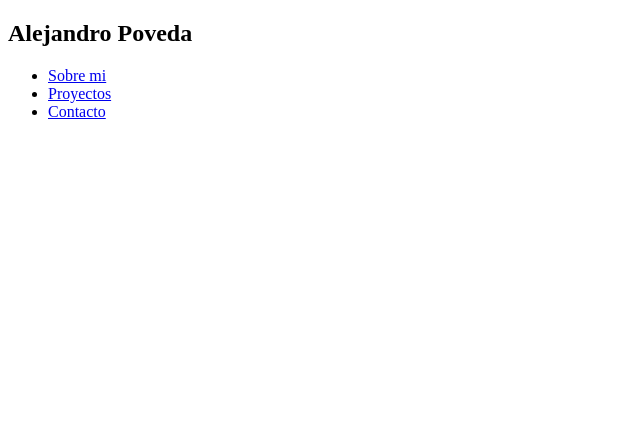
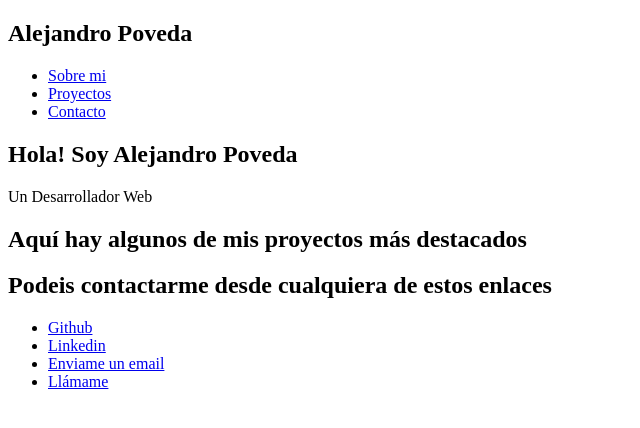
Before and after one commit to alejandropovedabisquert/freeCodeCamp, a plain HTML site: page Build a Personal Portfolio Page/index.html in a window 1280 px wide. Shown: the whole page, without its empty margins (0-640 px from the left). Drawn offline with Linux system fonts and the light colour scheme.

Commit message:
Algunos cambios

```diff
--- a/Build a Personal Portfolio Page/index.html
+++ b/Build a Personal Portfolio Page/index.html
@@ -13,12 +13,31 @@
         </div>
         <div class="nav-right">
             <ul class="nav-list">
-                <li><a href="#" class="nav-link">Sobre mi</a></li>
-                <li><a href="#" class="nav-link">Proyectos</a></li>
-                <li><a href="#" class="nav-link">Contacto</a></li>
+                <li><a href="#welcome-section" class="nav-link">Sobre mi</a></li>
+                <li><a href="#projects" class="nav-link">Proyectos</a></li>
+                <li><a href="#contact" class="nav-link">Contacto</a></li>
             </ul>
         </div>
     </nav>
+    <main>
+        <section id="welcome-section">
+            <h1>Hola! Soy Alejandro Poveda</h1>
+            <p>Un Desarrollador Web</p>
+        </section>
+        <section id="projects">
+            <h1>Aquí hay algunos de mis proyectos más destacados</h1>
+            <div class="project-title"></div>
+        </section>
+        <section id="contact">
+            <h1>Podeis contactarme desde cualquiera de estos enlaces</h1>
+            <ul id="rrss">
+                <li class="item-rrss"><a href="#">Github</a></li>
+                <li class="item-rrss"><a href="#">Linkedin</a></li>
+                <li class="item-rrss"><a href="#">Enviame un email</a></li>
+                <li class="item-rrss"><a href="#">Llámame</a></li>
+            </ul>
+        </section>
+    </main>
 
 </body>
 </html>
```
